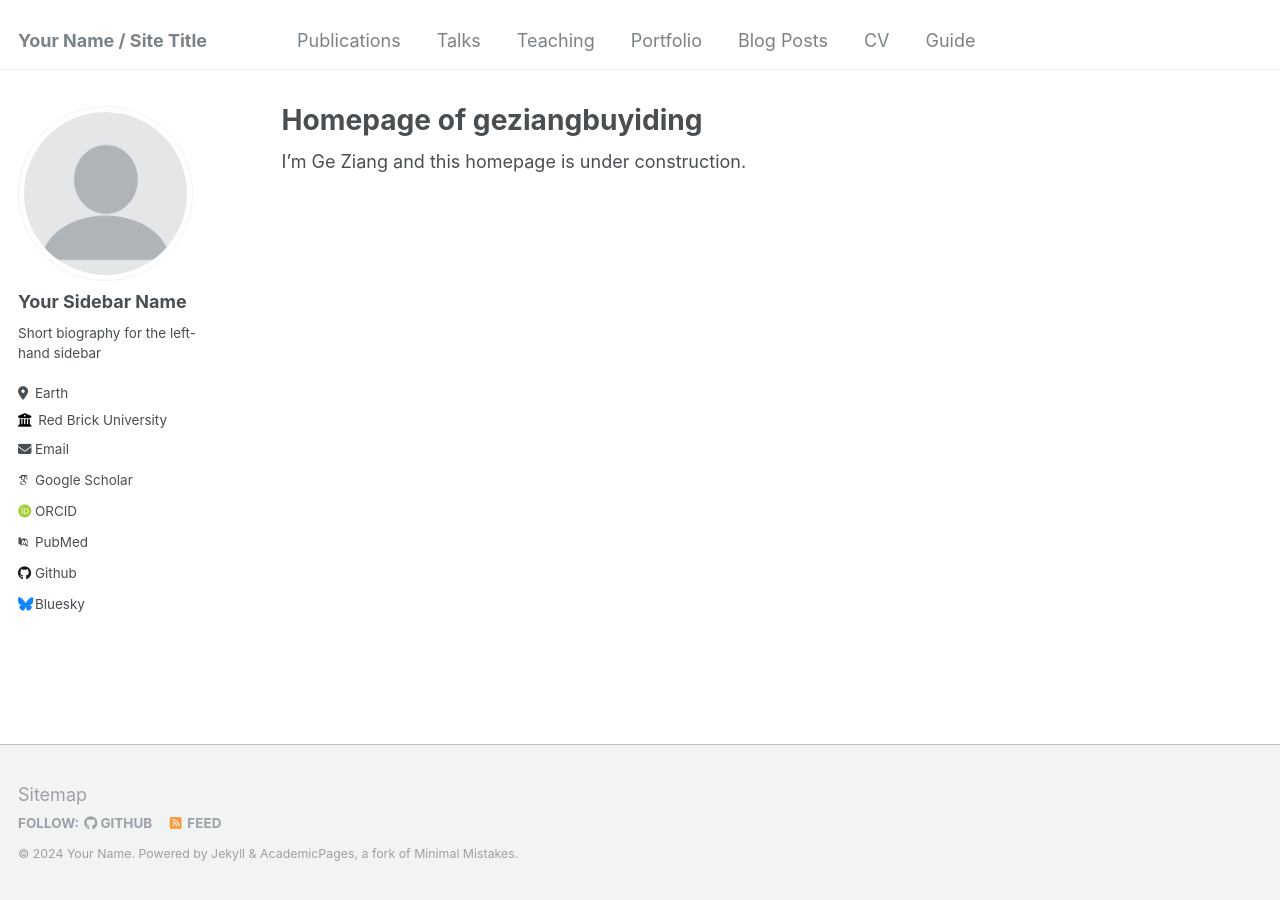
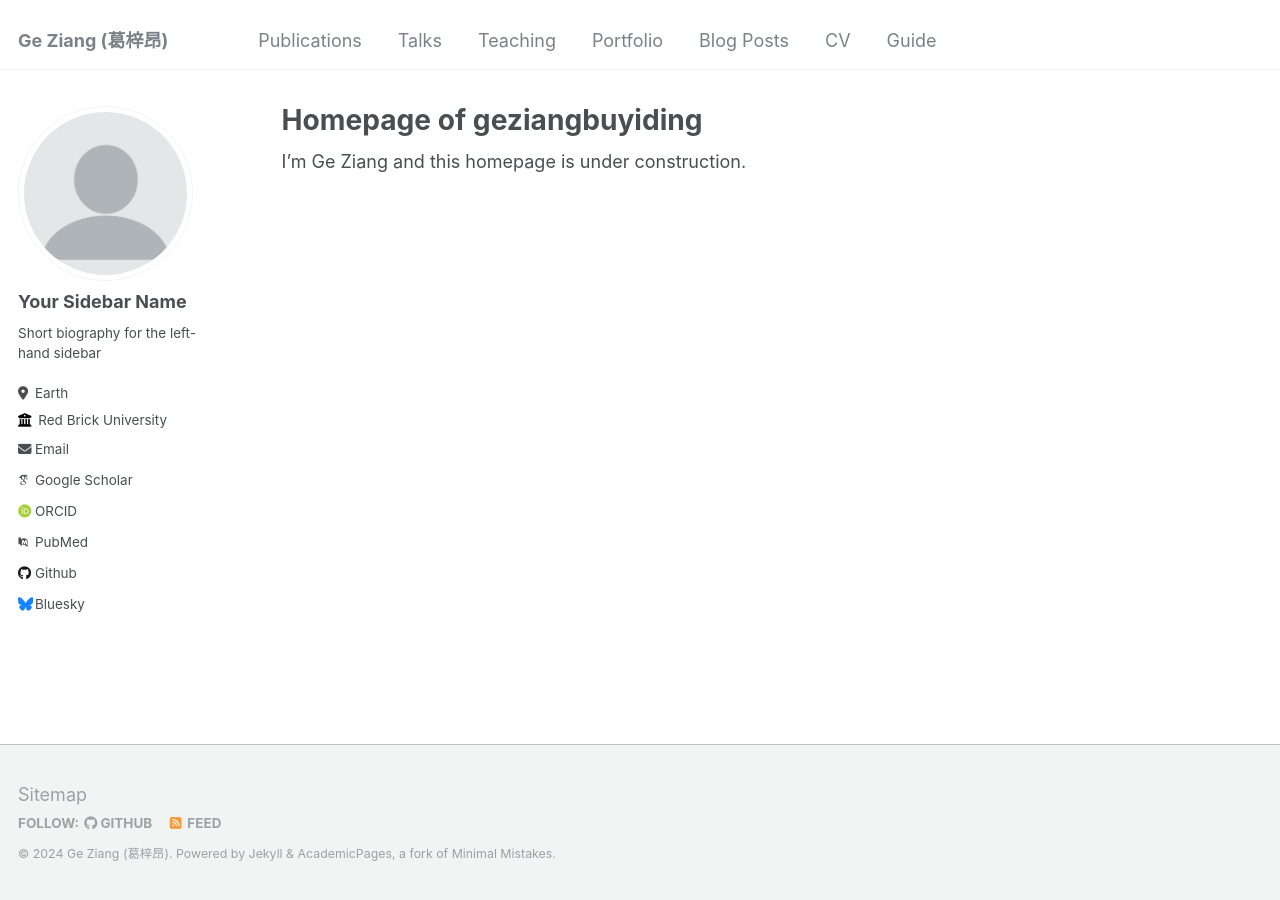
Before and after one commit to geziangfinn/geziangfinn.github.io, a Jekyll site: the page built from _pages/about.md, in a window 1280 px wide. Built offline with Jekyll 4.4.1, drawn with Linux system fonts in a browser that asks for light colours; some web fonts are replaced.

Commit message:
Update _config.yml

```diff
--- a/_config.yml
+++ b/_config.yml
@@ -8,13 +8,13 @@
 
 # Basic Site Settings
 locale                   : "en-US"
-title                    : "Your Name / Site Title"
+title                    : "Ge Ziang (葛梓昂)"
 title_separator          : "-"
-name                     : &name "Your Name"
+name                     : &name "Ge Ziang (葛梓昂)"
 description              : &description "personal description"
 url                      : https://academicpages.github.io # the base hostname & protocol for your site e.g. "https://mmistakes.github.io"
 baseurl                  : "" # the subpath of your site, e.g. "/blog"
-repository               : "academicpages/academicpages.github.io"
+repository               : "geziangfinn/geziangfinn.github.io"
 
 # Site Author - The following control what appear as part of the author content on the side bar.
 #               If a field is blank the icon and link will not appear, otherwise it will be shown.
```
